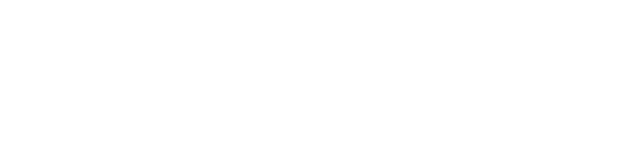
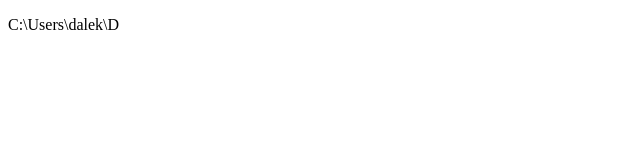
Before and after one commit to erarich455/projeto-1, a plain HTML site: page index.html in a window 1280 px wide. Shown: the whole page, without its empty margins (0-640 px from the left). Drawn offline with Linux system fonts and the light colour scheme.

Commit message:
Adicionado texto no body

```diff
--- a/index.html
+++ b/index.html
@@ -7,6 +7,6 @@
     <title>Curso Gratuito Git e GitHub</title>
 </head>
 <body>
-
+    <p>C:\Users\dalek\D</p>
 </body>
 </html>
```
